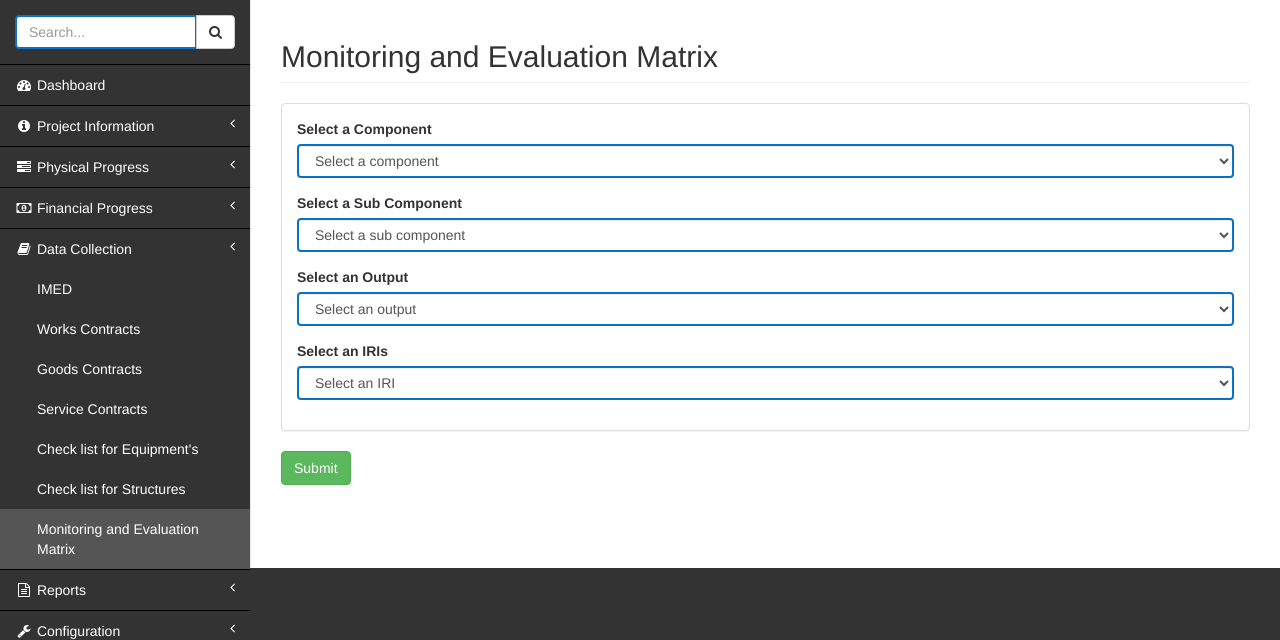
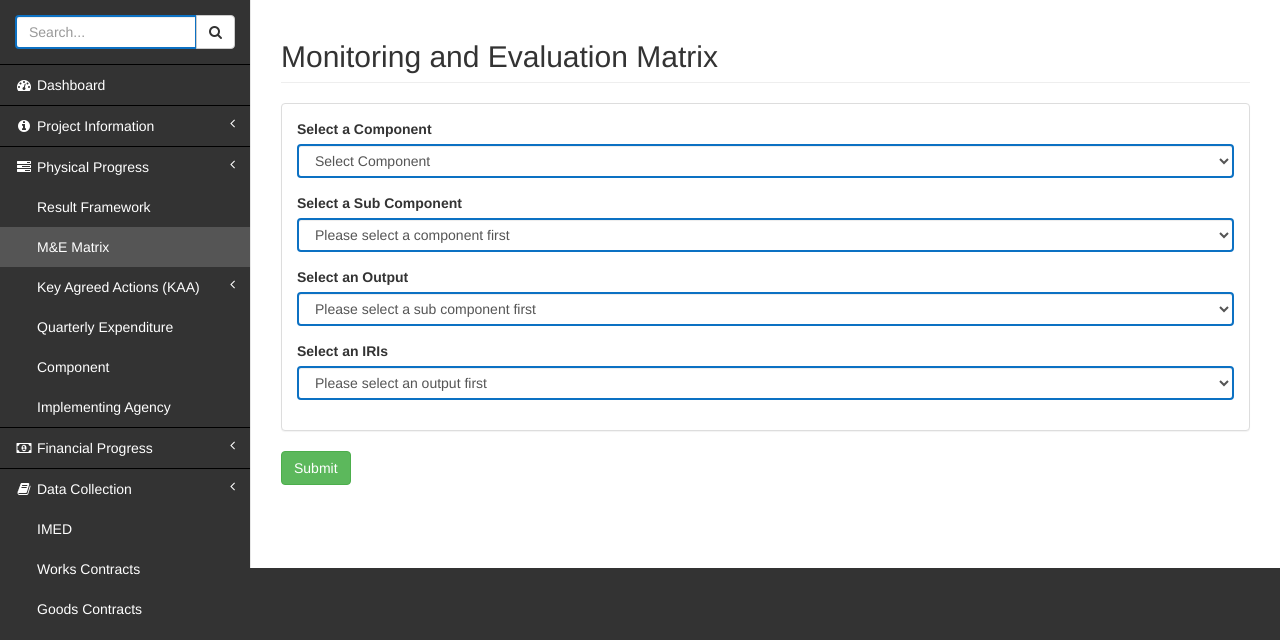
Before and after one commit to shoukhinWebpers/pmis, a CodeIgniter app: page /pmisV2/mem_form in a window 1280 px wide. Shown: the part 51-691 px from the top of the page. Run offline with CodeIgniter, Linux system fonts and the light colour scheme; data comes from the database, SQL or seed files in the repository.

Commit message:
regular commit

```diff
--- a/application/config/routes.php
+++ b/application/config/routes.php
@@ -85,5 +85,6 @@ $route['progress_urp']                                       = 'reports/Progress
 $route['sc_kaa']                                             = 'reports/Summary_of_completion_progress_of_all_sub_activity_of_KAAs';
 $route['expbyagency']                                        = 'reports/Expenditure_by_agencies';
 $route['get_division']                                       = 'forms/Imed/get_division_under_the_ministry';
+$route['get_m_e_component_related_info']                     = 'data_collection/M_and_e_matrix/get_m_and_e_data_related_to_component';
 $route['404_override']                                       = '';
 $route['translate_uri_dashes']                               = FALSE;
--- a/application/controllers/data_collection/M_and_e_matrix.php
+++ b/application/controllers/data_collection/M_and_e_matrix.php
@@ -6,21 +6,50 @@ class M_and_e_matrix extends CI_Controller {
 	function __construct(){
 	    Parent::__construct();
 
-	    $this->_init();
+	    $this->load->model("M_and_E_model");
+
+	    if( !$this->input->is_ajax_request() ){
+            $this->_init();
+        }
 	}
 
-	private function _init()
-	{
-
+	private function _init(){
 		$this->load->css( 'assets/css/custom.css' );
 		$this->output->set_template( 'default' );
 		return;
-
 	}
 
 	public function index(){
 		$this->load->js( 'assets/js/mem.js' );
-		$this->load->view( 'forms/data_collection/m_and_e_matrix' );
+		$data['component'] = get_urp_component();
+		$this->load->view( 'forms/data_collection/m_and_e_matrix', $data );
 		return;
 	}
+
+	public function get_m_and_e_data_related_to_component(){
+		if( !$this->input->is_ajax_request() ){
+            show_404();
+        }else{
+
+        	$search_id  = $this->input->post( "getId" );
+        	$search_for = $this->input->post( "dataFor" );
+
+        	if( $search_id == "" ){
+        		$data[''] = "Please select a component first";
+        	}else{
+
+        		$result   = $this->M_and_E_model->get_sub_component( $component_id );
+        		$data[''] = "Select a sub component";
+
+        		foreach ($result as $key => $value) {
+        		    $data[$value->id] = $value->activities_name;
+        		}
+
+        	}
+
+        	echo form_dropdown( 'sub_component', $data, '', 'id="sub_component" class="form-control"' );
+        	return;
+
+        }
+	}
 }
--- a/application/helpers/common_helper.php
+++ b/application/helpers/common_helper.php
@@ -1,4 +1,4 @@
-<?php if ( ! defined('BASEPATH')) exit('No direct script access allowed');
+<?php if ( ! defined('BASEPATH') ) exit('No direct script access allowed');
 
 if ( ! function_exists('get_ministry_list') )
 {
@@ -10,17 +10,16 @@ if ( ! function_exists('get_ministry_list') )
 
     	$ci->db->select('*');
     	$ci->db->from('tbl_list_of_ministry');
-    	$ci->db->order_by('name_of_ministry');
 
     	$result = $ci->db->get()->result();
     	$data   = create_an_array($result, 'name_of_ministry', 'a Ministry');
 
     	return $data;
     }
+}
 
 function get_agency_list()
 {
-
     $ci=& get_instance();
     $ci->load->database();
 
@@ -34,10 +33,25 @@ if ( ! function_exists('get_ministry_list') )
     return $data;
 }
 
+function get_urp_component(){
+
+    $ci=& get_instance();
+    $ci->load->model("M_and_E_model");
+    $result = $ci->M_and_E_model->get_urp_component();
+
+    $data['']  = "Select Component";
+
+    foreach ($result as $key => $value) {
+        $data[$value->id] = "Component ".$value->component_seq.': '.$value->component_description;
+    }
+
+    return $data;
+
+}
+
 function create_an_array( $result, $data_field, $blank_field_title ){
 
     $data['']  = "Select ".$blank_field_title;
-        $data['1'] = "Ministry of Planning.";
 
     foreach ($result as $key => $value) {
         $data[$value->id] = $value->$data_field;
@@ -46,4 +60,3 @@ if ( ! function_exists('get_ministry_list') )
     return $data;
 
 }
-}
--- /dev/null
+++ b/application/models/M_and_E_model.php
@@ -0,0 +1,28 @@
+<?php
+defined('BASEPATH') OR exit('No direct script access allowed');
+
+class M_and_E_model extends CI_Model {
+
+    public function __construct()
+    {
+        $this->load->database();
+    }
+
+    public function get_urp_component(){
+
+        $query = $this->db->get('me_urp_component_ia');
+        return $query->result();
+
+    }
+
+    public function get_sub_component( $id ){
+
+        $this->db->select('*');
+        $this->db->from('me_activities_sub_component');
+        $this->db->where('component_id', $id);
+        $query = $this->db->get();
+        return $query->result();
+
+    }
+
+}
--- a/application/views/forms/data_collection/m_and_e_matrix.php
+++ b/application/views/forms/data_collection/m_and_e_matrix.php
@@ -9,44 +9,24 @@
         <div class="panel-body">
             <div class="form-group">
                 <label for="contractPackageNumber">Select a Component</label>
-                <select id="component" class="form-control">
-                    <option value="">Select a component</option>
-                    <option value="1">Component A: Reinforce the country’s Emergency Management Response capacity</option>
-                    <option value="2">Component B: Vulnerability Assessment of Critical and Essential Facilities and Lifeline (Implemented by Rajuk)</option>
-                    <option value="3">Component C: Improved construction, urban planning and development</option>
+                <?= form_dropdown( 'component', $component, '','id="component" class="form-control"' ); ?>
+            </div>
+            <div class="form-group">
+                <label id="sibling_sub_component" for="contractDescription">Select a Sub Component</label>
+                <select id="sub_component" class="form-control">
+                    <option value="">Please select a component first</option>
                 </select>
             </div>
             <div class="form-group">
-                <label for="contractDescription">Select a Sub Component</label>
-                <select id="sub_component" class="form-control">
-                    <option value="">Select a sub component</option>
-                    <option style="display: none" value="1" group="1">A1: Design, build and outfit national- level Disaster Risk Management (DRM) facilities for the Emergency Response and Communication Centre (ERCC) and the National Disaster Management Research and Training Institute (NDMRTI).</option>
-                    <option style="display: none" value="2" group="1">A2: Build, Renovate, and Outfit Local-Level City Corporation and FSCD DRM facilities in Dhaka and Sylhet</option>
-                    <option style="display: none" value="3" group="2">B1: Conduct a vulnerability assessment of critical and essential facilities and lifelines</option>
-                    <option style="display: none" value="4" group="2">B2: Support the development of a Risk Sensitive Land Use Planning (RSLUP) practice in Dhaka</option>
-                    <option style="display: none" value="5" group="3">C1: Create and operationalize the Urban Resilience Unit (URU) in Rajuk to Support DRR Mainstreaming and Improve Dhaka Urban Resilience.</option>
-                    <option style="display: none" value="6" group="3">C2: Establish an Electronic Construction Permitting System</option>
-                </select>
-            </div>
-            <div class="form-group">
-                <label for="contractDescription">Select an Output</label>
+                <label id="sibling_output" for="contractDescription">Select an Output</label>
                 <select id="output" class="form-control">
-                    <option style="display: none" value="">Select an output</option>
-                    <option style="display: none" value="1" group="1">ERCC and NDMRTI Renovated with basic office equipment</option>
-                    <option style="display: none" value="2" group="2">Database of Critical and Essential Facilities developed;</option>
-                    <option style="display: none" value="3" group="2">Structural Vulnerability Assessment surveyed</option>
-                    <option style="display: none" value="4" group="3">URU is created within RAJUK</option>
+                    <option value="">Please select a sub component first</option>
                 </select>
             </div>
             <div class="form-group">
                 <label for="contractDescription">Select an IRIs</label>
                 <select id="iris" class="form-control">
-                    <option style="display: none" value="">Select an IRI</option>
-                    <option style="display: none" value="1" group="1">DDM facilities renovated (ERCC, NDMRTI)</option>
-                    <option style="display: none" value="2" group="2">Identification of critical and essential facilities and lifelines for Dhaka</option>
-                    <option style="display: none" value="3" group="2">Vulnerability of prioritized critical and essential facilities and lifelines assessed for Dhaka</option>
-                    <option style="display: none" value="4" group="3">RAJUK Urban Resilience Unit facility constructed</option>
-                    <option style="display: none" value="5" group="3">RAJUK Urban Resilience Unit facility equipped with laboratory and field testing equipment</option>
+                    <option value="">Please select an output first</option>
                 </select>
             </div>
         </div>
--- a/application/views/forms/imed/imed_01.php
+++ b/application/views/forms/imed/imed_01.php
@@ -6,7 +6,6 @@
 </div>
 
 <?= form_open( 'imed_02', 'role="form" method="post"' ); ?>
-    <!-- /.row -->
     <div class="row">
         <div class="col-lg-12">
             <div class="panel panel-default">
--- a/application/views/themes/default.php
+++ b/application/views/themes/default.php
@@ -338,7 +338,7 @@
 	    	                        <a href="#">Result Framework</a>
 	    	                    </li>
 	    	                    <li>
-	    	                        <a href="<?= base_url('mem') ?>">M&E Matrix</a>
+	    	                        <a href="<?= base_url('mem_form') ?>">M&E Matrix</a>
 	    	                    </li>
 	    	                    <li>
 	    	                        <a href="#">Key Agreed Actions (KAA)<span class="fa arrow"></span></a>
--- a/assets/js/mem.js
+++ b/assets/js/mem.js
@@ -10,7 +10,36 @@ $(document).ready(function(){
 		}
 	});
 
-	$("#component").change(function(){
+	$(document).on("change", "#component, #sub_component, #output", function(){
+		var id      = $(this).attr("id");
+        var cid     = $(this).val();
+        var url     = "http://localhost/pmisV2/get_m_e_component_related_info";
+        var workFor = $(this).parent().next(".form-group").children("select").attr("id");
+
+        ajax_csrf_setup();
+
+        $.post(
+            url,
+            {getId: cid, dataFor: workFor},
+            function( result ){
+                $('#'+workFor).remove();
+                $(result).insertAfter( "#sibling_"+workFor );
+
+                $('#'+workFor' option').each(function() {
+                    if( $(this).text().length > 100 ){
+                    	var str     = $(this).text();
+                    	var sub_str = str.slice(0, 80)+".....";
+                    	$(this).text(sub_str);
+                    	$(this).attr("data-toggle","tooltip");
+                    	$(this).attr("title",str);
+                    	$(this).attr("data-placement","left");
+                    }
+                });
+            }
+        );
+    });
+
+	$(document).on("change", "#sub_component", function(){
 		var data = $(this).val();
 		var counter = 1;
 
@@ -24,7 +53,6 @@ $(document).ready(function(){
 		    }
 		    counter++;
 		});
-
 	});
 
 	$("#sub_component").change(function(){
@@ -59,7 +87,16 @@ $(document).ready(function(){
 		    }
 		    counter++;
 		});
-
 	});
 
+	$('[data-toggle="tooltip"]').tooltip();
+
+	function ajax_csrf_setup(){
+        $.ajaxSetup({
+            data: {
+                'csrf_pmis' : $("input[name=csrf_pmis]").val()
+            }
+        });
+    }
+
 });
```
Lines whose indentation alone changed are shown as unchanged.
